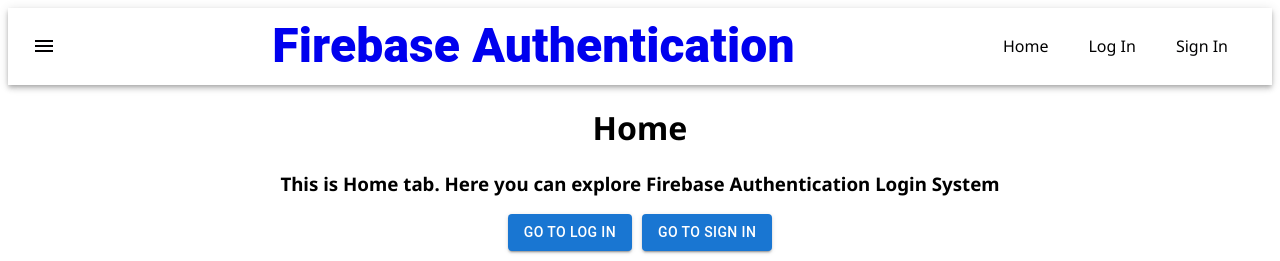
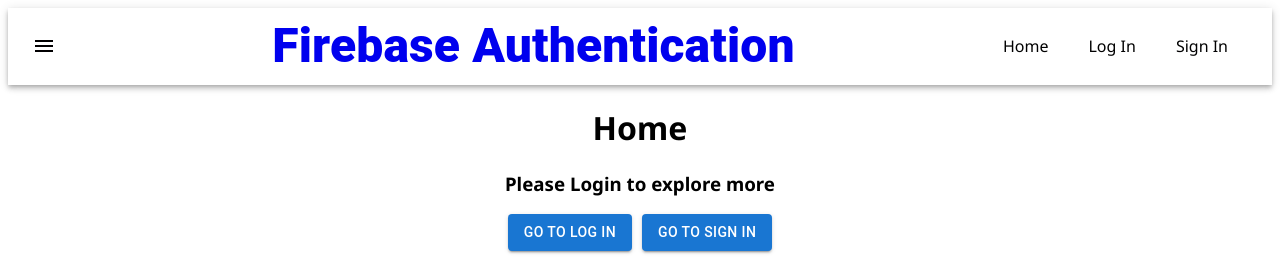
Before and after one commit to mdselimme/Google-firebase-login-system-implementation, a React (Vite) app: page / in a window 1280 px wide. Shown: the top 261 px of the page. Built offline with nearby package versions, Linux system fonts and the light colour scheme; no server answers.

Commit message:
add-home-page-button

```diff
--- a/src/Components/Home/Home.jsx
+++ b/src/Components/Home/Home.jsx
@@ -11,11 +11,9 @@
     <div>
       <h1>Home</h1>
      {
-       authData?.email ? <h1>Sign In As {authData.displayName}</h1> : <h3>
-       This is Home tab. Here you can explore Firebase Authentication Login
-       System
+       authData?.email ? <h1>Sign In As {authData.displayName}</h1> : <> <h3>
+       Please Login to explore more
      </h3>
-     }
      <div style={{ marginBottom: "1.5rem" }}>
      <Link to={"/login"}>
        <Button style={{ marginRight: "10px" }} variant="contained">
@@ -25,7 +23,8 @@
      <Link to={"/signin"}>
        <Button variant="contained">Go to Sign In</Button>
      </Link>
-      </div>
+   </div></>
+     }
       <ImageList
         sx={{ width: "80%", height: "600px", margin: "0 auto" }}
         variant="woven"
```
Lines whose indentation alone changed are shown as unchanged.
